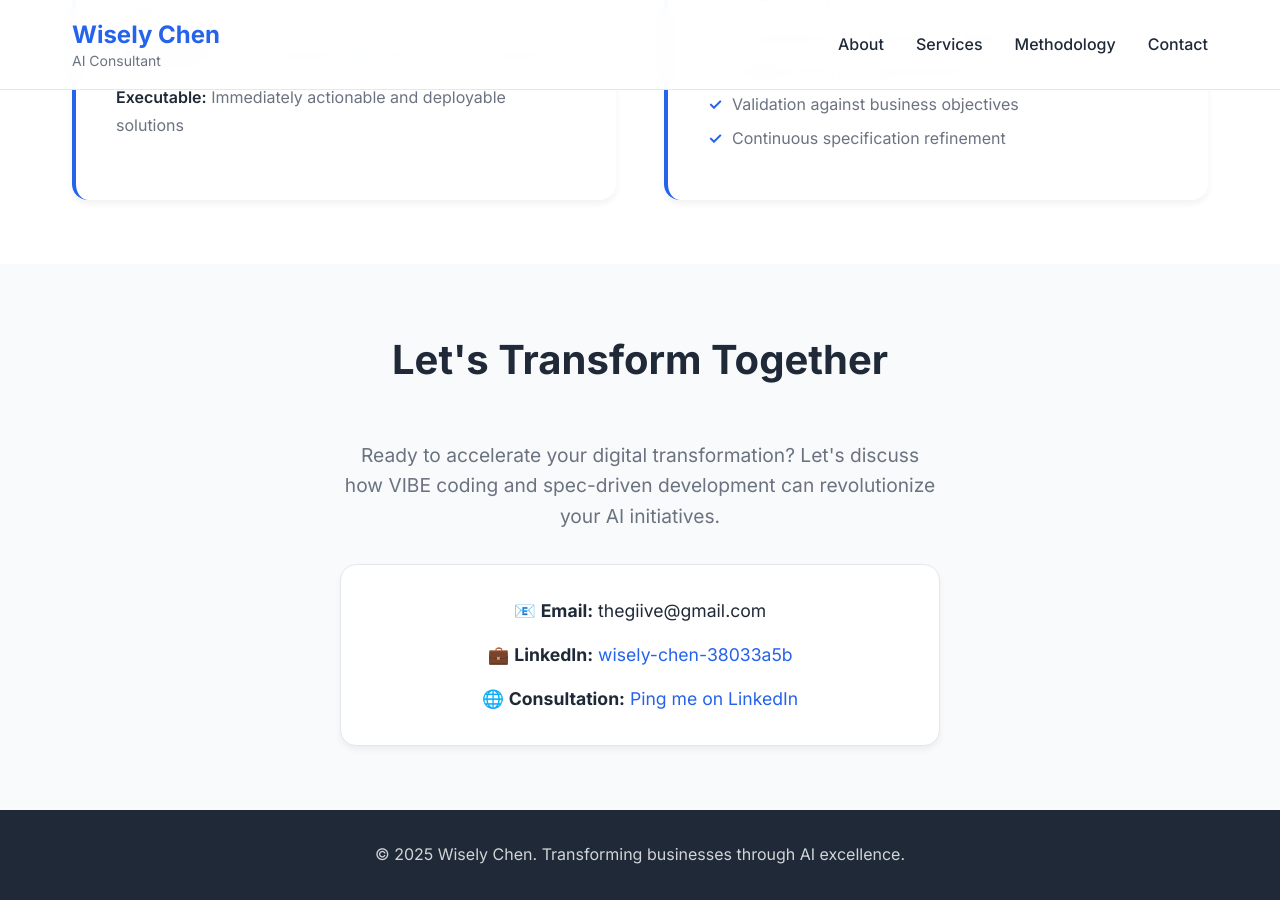
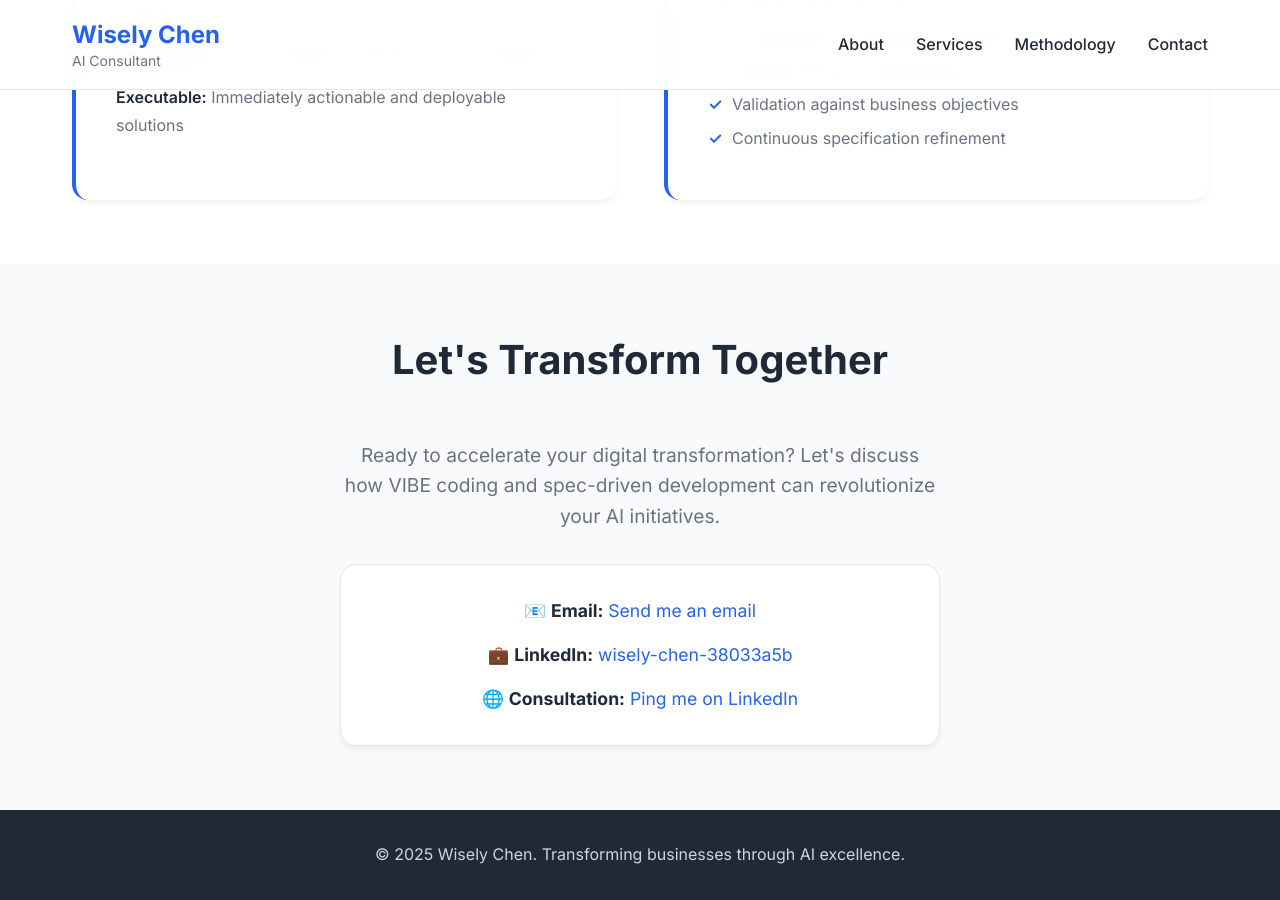
Before and after one commit to thegiive/wiselychen-page, a Jekyll site: the page built from index.md, in a window 1280 px wide and 900 px high, scrolled down 2148 px. Built offline with Jekyll 4.4.1, drawn with Linux system fonts in a browser that asks for light colours.

Commit message:
Change email display to link instead of showing email address
- Replace direct email display with "Send me an email" link
- Email link opens default mail client with pre-filled address

🤖 Generated with [Claude Code](https://claude.ai/code)

Co-Authored-By: Claude <noreply@anthropic.com>

```diff
--- a/_includes/contact.html
+++ b/_includes/contact.html
@@ -4,7 +4,7 @@
         <div class="contact-content">
             <p class="contact-intro">{{ page.contact.intro }}</p>
             <div class="contact-info">
-                <p>📧 <strong>Email:</strong> {{ site.author.email }}</p>
+                <p>📧 <strong>Email:</strong> <a href="mailto:{{ site.author.email }}">Send me an email</a></p>
                 <p>💼 <strong>LinkedIn:</strong> <a href="{{ site.author.linkedin }}" target="_blank" rel="noopener">{{ site.author.linkedin | replace: 'https://www.linkedin.com/in/', '' | replace: '/', '' }}</a></p>
                 <p>🌐 <strong>Consultation:</strong> <a href="{{ site.author.linkedin }}" target="_blank" rel="noopener">Ping me on LinkedIn</a></p>
             </div>
```
